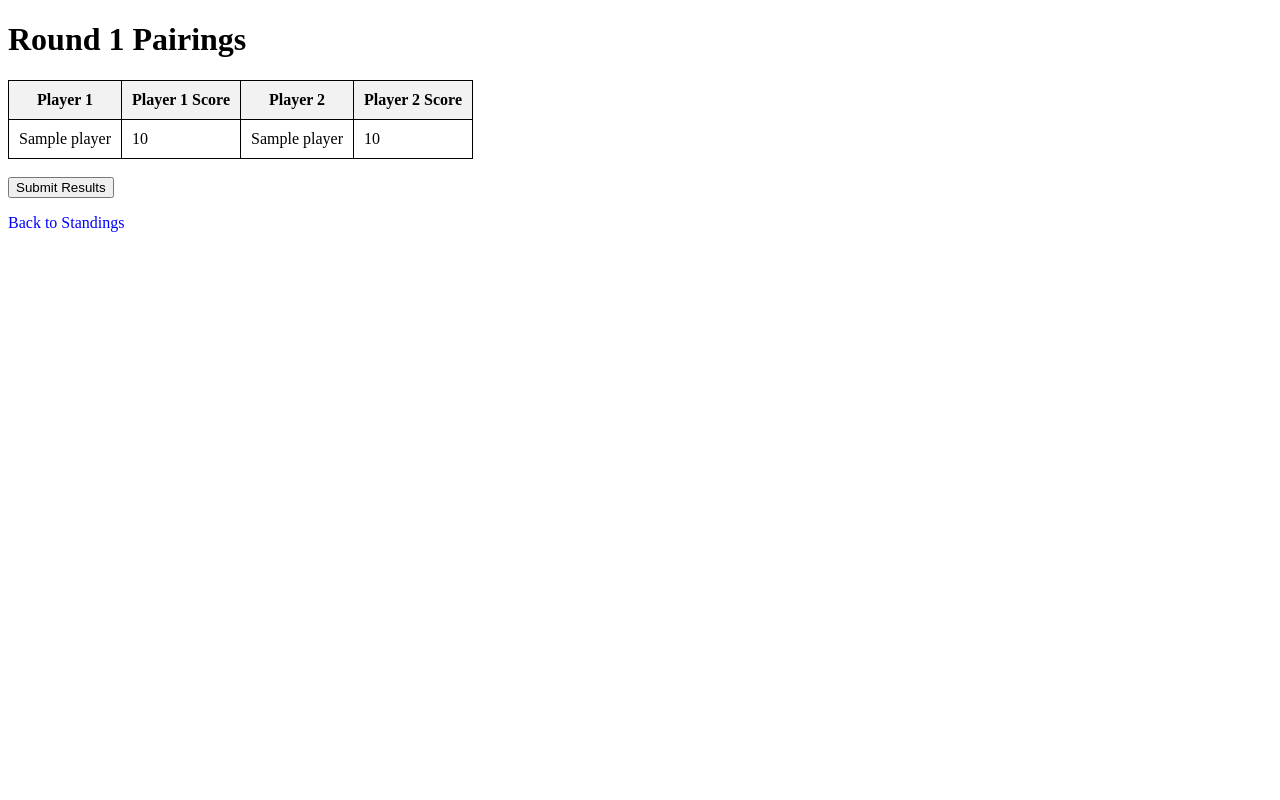
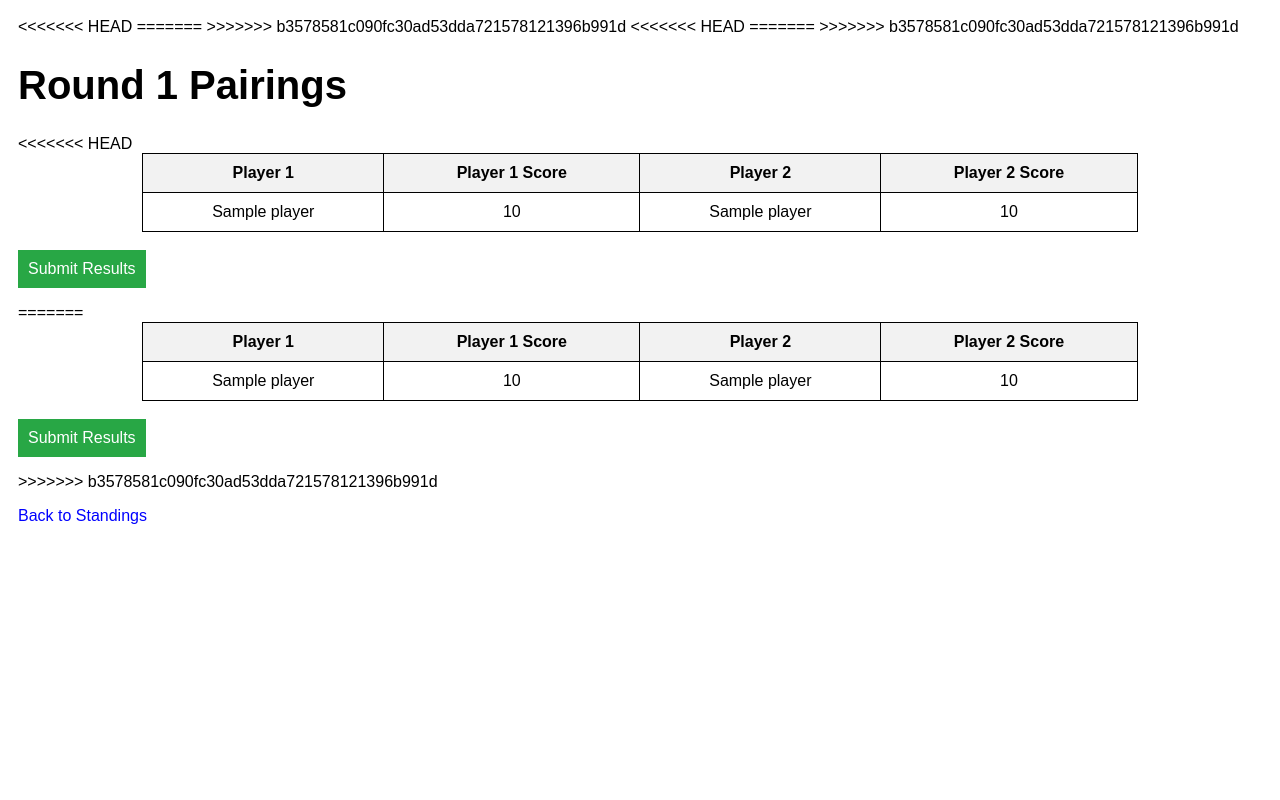
Before and after one commit to Tholomir/Better-MTG-Tournament-Orga, a Flask app: page /view_round/1 in a window 1280 px wide. Run offline with Flask 3, Linux system fonts and the light colour scheme; tables that the repository leaves empty hold one stand-in row (values such as "Sample post").

Commit message:
CSS style adoption

```diff
--- /dev/null
+++ b/static/styles.css
@@ -0,0 +1,70 @@
+/* General styles for mobile-first design */
+body {
+    font-family: Arial, sans-serif;
+    padding: 10px;
+}
+
+h1 {
+    font-size: 2rem;
+}
+
+table {
+    width: 100%;
+    border: 1px solid #000;
+    border-collapse: collapse;
+}
+
+th, td {
+    padding: 10px;
+    text-align: center;
+}
+
+th {
+    background-color: #f2f2f2;
+}
+
+/* Links */
+a {
+    color: blue;
+    text-decoration: none;
+}
+
+/* Buttons */
+button, input[type="submit"] {
+    padding: 10px;
+    background-color: #28a745;
+    color: white;
+    border: none;
+    cursor: pointer;
+}
+
+button:hover, input[type="submit"]:hover {
+    background-color: #218838;
+}
+
+/* Mobile Styles (default) */
+@media (max-width: 600px) {
+    h1 {
+        font-size: 1.5rem;
+    }
+
+    table, th, td {
+        font-size: 0.9rem;
+    }
+}
+
+/* Desktop Styles */
+@media (min-width: 601px) {
+    h1 {
+        font-size: 2.5rem;
+    }
+
+    table {
+        max-width: 80%;
+        margin: auto;
+    }
+
+    button, input[type="submit"] {
+        font-size: 1rem;
+    }
+}
--- a/templates/view_round.html
+++ b/templates/view_round.html
@@ -1,5 +1,8 @@
+<<<<<<< HEAD
+=======
 <!-- templates/view_round.html -->
 
+>>>>>>> b3578581c090fc30ad53dda721578121396b991d
 <!DOCTYPE html>
 <html>
 <head>
@@ -11,6 +14,9 @@
         {% endif %}
          Pairings
     </title>
+<<<<<<< HEAD
+    <link rel="stylesheet" type="text/css" href="{{ url_for('static', filename='styles.css') }}">
+=======
     <style>
         table, th, td {
             border: 1px solid black;
@@ -28,6 +34,7 @@
             color: blue;
         }
     </style>
+>>>>>>> b3578581c090fc30ad53dda721578121396b991d
 </head>
 <body>
 
@@ -40,6 +47,59 @@
          Pairings
     </h1>
 
+<<<<<<< HEAD
+    <div class="table-container">
+        <form method="POST">
+            <table>
+                <tr>
+                    <th>Player 1</th>
+                    <th>Player 1 Score</th>
+                    <th>Player 2</th>
+                    <th>Player 2 Score</th>
+                </tr>
+
+                {% for match in matches %}
+                <tr>
+                    <td>{{ match.player1.name }}</td>
+                    <td>
+                        {% if match.completed %}
+                            {{ match.player1_score }}
+                        {% else %}
+                            {% if match.player2 %}
+                                <input type="number" name="match_{{ match.id }}_p1_score" min="0" value="{{ match.player1_score or 0 }}">
+                            {% else %}
+                                {{ match.player1_score }}
+                            {% endif %}
+                        {% endif %}
+                    </td>
+                    <td>
+                        {% if match.player2 %}
+                            {{ match.player2.name }}
+                        {% else %}
+                            Bye
+                        {% endif %}
+                    </td>
+                    <td>
+                        {% if match.player2 %}
+                            {% if match.completed %}
+                                {{ match.player2_score }}
+                            {% else %}
+                                <input type="number" name="match_{{ match.id }}_p2_score" min="0" value="{{ match.player2_score or 0 }}">
+                            {% endif %}
+                        {% else %}
+                            N/A
+                        {% endif %}
+                    </td>
+                </tr>
+                {% endfor %}
+            </table>
+
+            <br>
+            <button type="submit">Submit Results</button>
+        </form>
+    </div>
+
+=======
     <form method="POST">
         <table>
             <tr>
@@ -90,6 +150,7 @@
     </form>
 
     <!-- Link to go back to the main standings page -->
+>>>>>>> b3578581c090fc30ad53dda721578121396b991d
     <p><a href="{{ url_for('index') }}">Back to Standings</a></p>
 
 </body>
```
Also changed, not shown: templates/add_player.html (+25 -0 lines), templates/index.html (+46 -0 lines).
